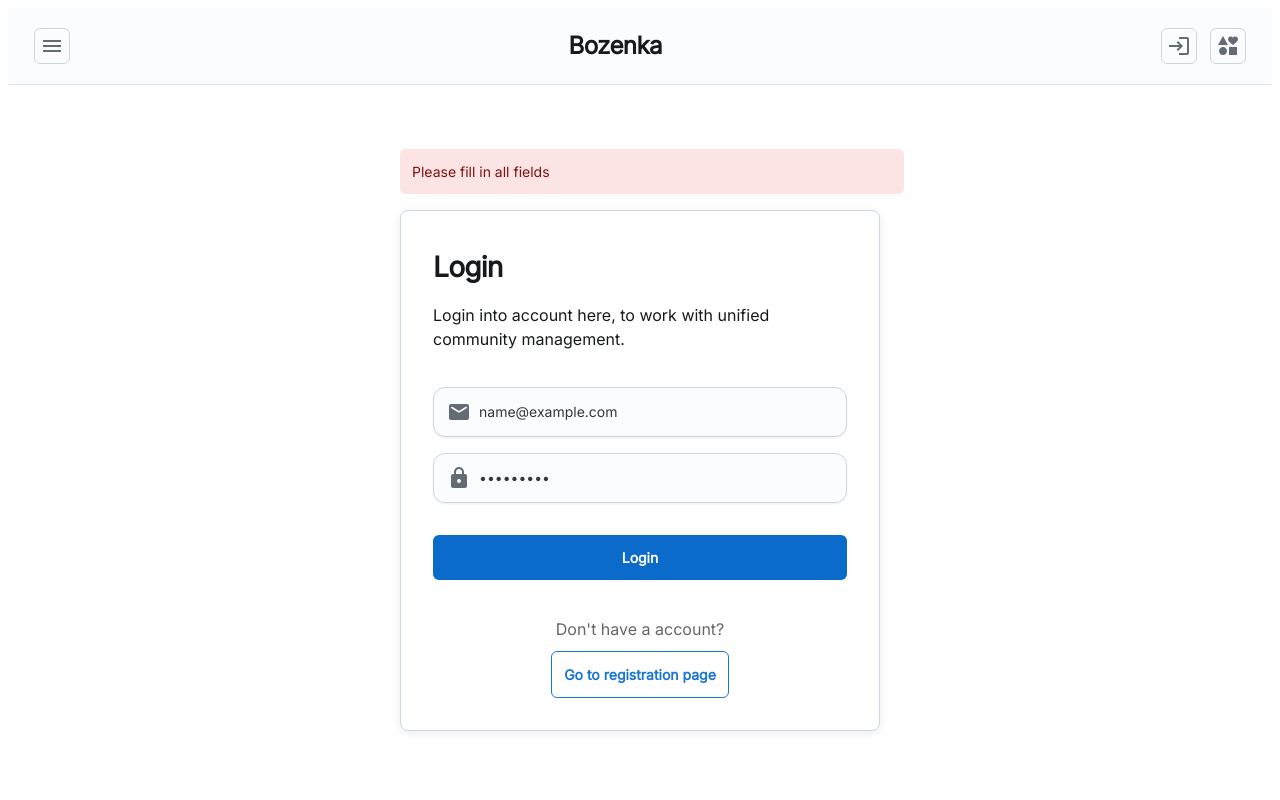
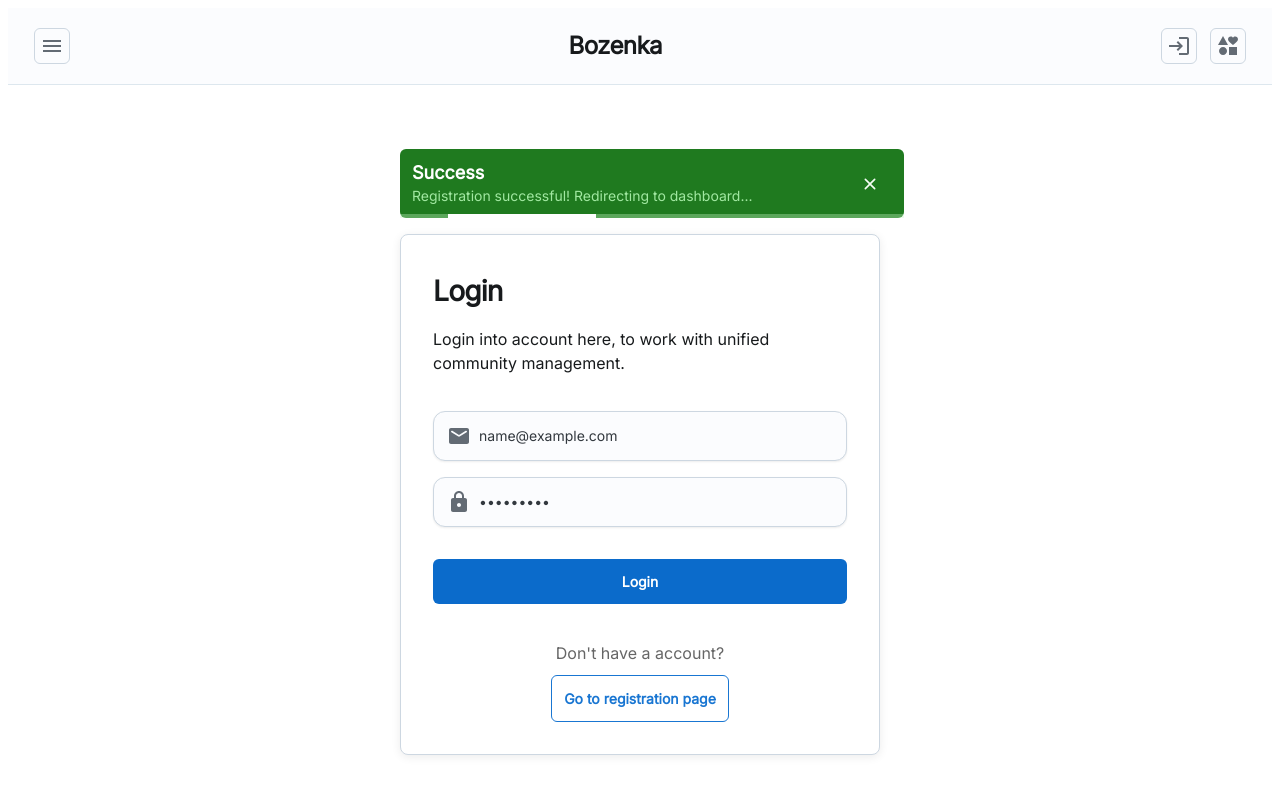
Before and after one commit to KittyNeverDies/Bozenka, a React (Vite) app in the folder bozenka-frontend/: page /login in a window 1280 px wide. Both pictures are taken after typing "name@example.com", "Sample123" into the empty fields and a click on the button "Login". Shown: the top 800 px of the page. Built offline with nearby package versions, Linux system fonts and the light colour scheme.

Commit message:
feat: improvements of notification system on login and register page

```diff
--- a/bozenka-frontend/src/routes/Login.jsx
+++ b/bozenka-frontend/src/routes/Login.jsx
@@ -1,19 +1,26 @@
 import { Box, Button, Input, Typography, Card } from '@mui/joy';
 import React, { useState } from 'react';
 import { Link } from 'react-router-dom';
+import LinearProgress from '@mui/joy/LinearProgress';
 import Alert from '@mui/joy/Alert';
-
-
 import MailRoundedIcon from '@mui/icons-material/MailRounded';
 import PersonRoundedIcon from '@mui/icons-material/PersonRounded';
 import LockRoundedIcon from '@mui/icons-material/LockRounded';
+import CloseRoundedIcon from '@mui/icons-material/CloseRounded';
 
 const LoginPage = () => {
   const [formData, setFormData] = useState({
     email: '',
     password: '',
   });
-  const [alert, setAlert] = useState({ message: null, type: 'danger' });
+  const [alert, setAlert] = useState({
+    header: null,
+    message: null,
+    type: 'danger',
+    useWaitAnimation: null,
+    open: false,
+  });
+
 
   const handleChange = (event) => {
     const { name, value } = event.target;
@@ -22,20 +29,32 @@ const LoginPage = () => {
 
   const handleSubmit = (event) => {
     event.preventDefault();
-    setAlert({ message: null, type: 'danger' });
+    setAlert({ message: null, type: 'danger', open: false });
 
-    const { username, email, password, confirmPassword } = formData;
+    const { email, password } = formData;
 
-    if (!username || !email || !password || !confirmPassword) {
-      setAlert({ message: 'Please fill in all fields', type: 'danger' });
-    } else if (password !== confirmPassword) {
-      setAlert({ message: 'Passwords do not match', type: 'danger' });
+    if (!email || !password) {
+      setAlert({
+        message: 'Please fill in all fields',
+        type: 'danger',
+        useWaitAnimation: false,
+        open: true,
+      });
     } else {
-      setAlert({ message: 'Registration successful! Redirecting to dashboard...', type: 'success' });
+      setAlert({
+        message: 'Registration successful! Redirecting to dashboard...',
+        type: 'success',
+        useWaitAnimation: true,
+        open: true,
+      });
       setTimeout(() => {
         // Implement redirect logic here
       }, 2000);
     }
+  };
+
+  const handleCloseAlert = () => {
+    setAlert((prevAlert) => ({ ...prevAlert, open: false }));
   };
 
   const inputStyles = {
@@ -74,16 +93,63 @@ const LoginPage = () => {
   };
 
   const inputFields = [
-    { name: 'email',  type: 'email', placeholder: 'Write your email', autoComplete: 'email', icon: <MailRoundedIcon/> },
-    { name: 'password', type: 'password', placeholder: 'Write your password', autoComplete: 'password', icon: <LockRoundedIcon/> }
+    {
+      name: 'email',
+      type: 'email',
+      placeholder: 'Write your email',
+      autoComplete: 'email',
+      icon: <MailRoundedIcon />,
+    },
+    {
+      name: 'password',
+      type: 'password',
+      placeholder: 'Write your password',
+      autoComplete: 'password',
+      icon: <LockRoundedIcon />,
+    },
   ];
 
   return (
     <Box sx={{ maxWidth: 480, mx: 'auto', p: 4, mt: 4, mb: 15 }}>
-      {alert.message && (
-        <Box sx={{ textAlign: 'center', mb: 2 }}>
-          <Alert color={alert.type} variant="soft" sx={{ width: '100%' }}>
-            {alert.message}
+      {alert.open && (
+        <Box sx={{ textAlign: 'left', mb: 2 }}>
+          <Alert
+            color={alert.type}
+            variant="solid"
+            invertedColors
+            sx={{ width: '100%' }}
+            endDecorator={
+            <Button
+                variant="plain"
+                color="neutral"
+                onClick={handleCloseAlert}
+                sx={{ p: 1.5 }}
+              >
+                <CloseRoundedIcon />
+              </Button>}
+          >
+            <Box sx={{ display: 'flex', justifyContent: 'space-between' }}>
+              <div sx={{ textAlign: 'left' }}>
+                <Typography level="title-lg">{alert.type === 'success' ? 'Success' : 'Error'}</Typography>
+                <Typography level="body-sm">{alert.message}</Typography>
+              </div>
+            </Box>
+
+            {alert.useWaitAnimation && (
+              <LinearProgress
+                variant="solid"
+                color={alert.type}
+                size="sm"
+                value={40}
+                sx={{
+                  position: 'absolute',
+                  bottom: 0,
+                  left: 0,
+                  right: 0,
+                  borderRadius: 0,
+                }}
+              />
+            )}
           </Alert>
         </Box>
       )}
@@ -93,7 +159,6 @@ const LoginPage = () => {
         </Typography>
         <Typography sx={{ mb: 3, color: 'text.primary' }}>
           Login into account here, to work with unified community management.
-
         </Typography>
         <form onSubmit={handleSubmit} sx={{ display: 'flex', flexDirection: 'column', gap: 2 }}>
           {inputFields.map((field) => (
@@ -136,7 +201,6 @@ const LoginPage = () => {
               borderColor: '#1976d2',
               color: '#1976d2',
               fontWeight: 'bold',
-
               p: 1.5,
               '&:hover': {
                 backgroundColor: '#e3f2fd',
--- a/bozenka-frontend/src/routes/Register.jsx
+++ b/bozenka-frontend/src/routes/Register.jsx
@@ -3,10 +3,14 @@ import React, { useState } from 'react';
 import { Link } from 'react-router-dom';
 import Alert from '@mui/joy/Alert';
 
+import LinearProgress from '@mui/joy/LinearProgress';
+
 
 import MailRoundedIcon from '@mui/icons-material/MailRounded';
 import PersonRoundedIcon from '@mui/icons-material/PersonRounded';
 import LockRoundedIcon from '@mui/icons-material/LockRounded';
+
+import CloseRoundedIcon from '@mui/icons-material/CloseRounded';
 
 const RegisterPage = () => {
   const [formData, setFormData] = useState({
@@ -15,11 +19,22 @@ const RegisterPage = () => {
     password: '',
     confirmPassword: '',
   });
-  const [alert, setAlert] = useState({ message: null, type: 'danger' });
+  const [alert, setAlert] = useState({
+    header: null,
+    message: null,
+    type: 'danger',
+    useWaitAnimation: null,
+    open: false,
+  });
 
   const handleChange = (event) => {
     const { name, value } = event.target;
     setFormData((prevData) => ({ ...prevData, [name]: value }));
+  };
+
+
+  const handleCloseAlert = () => {
+    setAlert((prevAlert) => ({ ...prevAlert, open: false }));
   };
 
   const handleSubmit = (event) => {
@@ -29,11 +44,26 @@ const RegisterPage = () => {
     const { username, email, password, confirmPassword } = formData;
 
     if (!username || !email || !password || !confirmPassword) {
-      setAlert({ message: 'Please fill in all fields', type: 'danger' });
+      setAlert({
+        message: 'Please fill in all fields',
+        type: 'danger',
+        useWaitAnimation: true,
+        open: true,
+      });
     } else if (password !== confirmPassword) {
-      setAlert({ message: 'Passwords do not match', type: 'danger' });
+      setAlert({
+        message: 'Passwords do not match',
+        type: 'danger',
+        useWaitAnimation: true,
+        open: true,
+       });
     } else {
-      setAlert({ message: 'Registration successful! Redirecting to login page...', type: 'success' });
+      setAlert({
+        message: 'Registration successful! Redirecting to login page...',
+        type: 'success',
+        useWaitAnimation: true,
+        open: true,
+      });
       setTimeout(() => {
         // Implement redirect logic here
       }, 2000);
@@ -84,13 +114,49 @@ const RegisterPage = () => {
 
   return (
     <Box sx={{ maxWidth: 480, mx: 'auto', p: 4, mt: 4, mb: 15 }}>
-      {alert.message && (
-        <Box sx={{ textAlign: 'center', mb: 2 }}>
-          <Alert color={alert.type} variant="soft" sx={{ width: '100%' }}>
-            {alert.message}
-          </Alert>
-        </Box>
-      )}
+    {alert.open && (
+      <Box sx={{ textAlign: 'left', mb: 2 }}>
+        <Alert
+          color={alert.type}
+          variant="solid"
+          invertedColors
+          sx={{ width: '100%' }}
+          endDecorator={
+          <Button
+              variant="plain"
+              color="neutral"
+              onClick={handleCloseAlert}
+              sx={{ p: 1.5 }}
+            >
+              <CloseRoundedIcon />
+            </Button>}
+        >
+          <Box sx={{ display: 'flex', justifyContent: 'space-between' }}>
+            <div sx={{ textAlign: 'left' }}>
+              <Typography level="title-lg">{alert.type === 'success' ? 'Success' : 'Error'}</Typography>
+              <Typography level="body-sm">{alert.message}</Typography>
+            </div>
+          </Box>
+
+          {alert.useWaitAnimation && (
+            <LinearProgress
+              variant="solid"
+              color={alert.type}
+              size="sm"
+              value={40}
+              sx={{
+                position: 'absolute',
+                bottom: 0,
+                left: 0,
+                right: 0,
+                borderRadius: 0,
+              }}
+            />
+          )}
+        </Alert>
+      </Box>
+    )}
+
       <Card sx={{ p: 4, backgroundColor: '#fff', boxShadow: '0 2px 10px rgba(0, 0, 0, 0.08)' }}>
         <Typography variant="h2" level="h4" sx={{ fontWeight: 'bold', color: 'text.primary', fontSize: '1.75rem' }}>
           Registration
```
